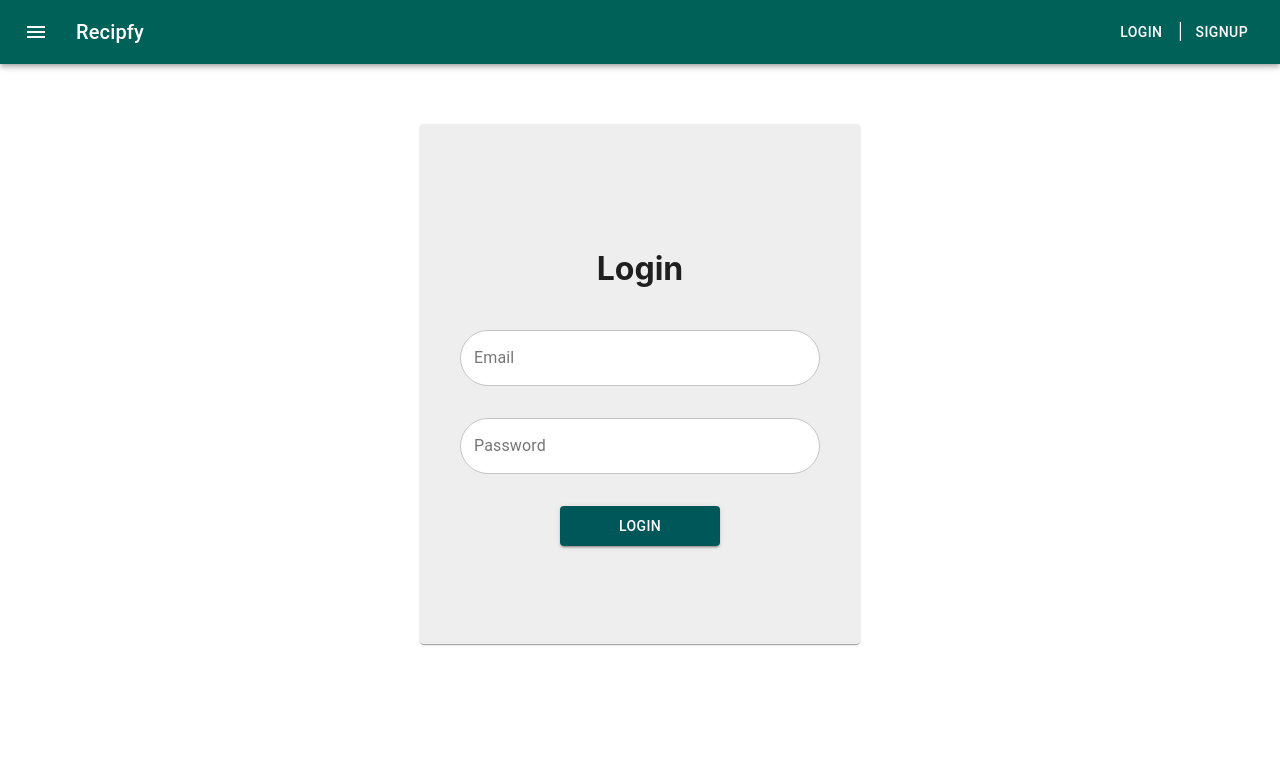
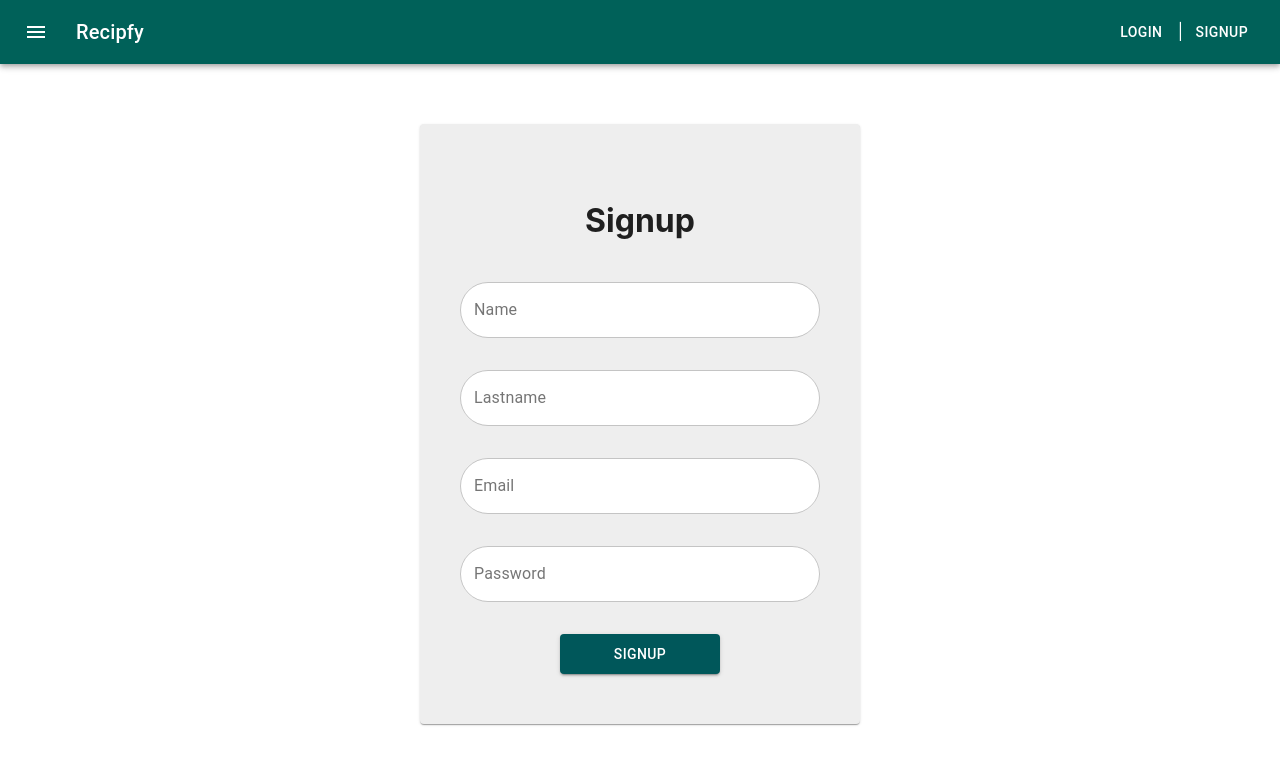
Before and after one commit to davidvmDev/Recipfy, a React (Create React App) app: page /signup in a window 1280 px wide. Shown: the top 764 px of the page. Built offline with nearby package versions, Linux system fonts and the light colour scheme.

Commit message:
Sign up view without functionality

```diff
--- a/src/App.js
+++ b/src/App.js
@@ -2,12 +2,13 @@ import React from 'react';
 import './App.css';
 import Navbar from './components/Navbar'
 import Login from './views/Login'
+import Signup from './views/Signup';
 
 function App() {
   return (
     <div className="App">
       <Navbar />
-      <Login />
+      <Signup />
     </div>
   );
 }
--- /dev/null
+++ b/src/views/Signup.js
@@ -0,0 +1,94 @@
+import { Button, Card, TextField } from "@material-ui/core";
+import React from "react";
+import { makeStyles } from "@material-ui/core/styles";
+
+const useStyles = makeStyles((theme) => ({
+  login: {
+    height: "60vh",
+    display: "flex",
+    justifyContent: "center",
+  },
+  login__title: {
+      fontSize: "2rem"
+  },
+  login__card: {
+    padding: "20px",
+    width: "400px",
+    height: "70%",
+    margin: "auto",
+    marginTop: "60px",
+    justifyContent: "center",
+    backgroundColor: "#EEEEEE",
+    display: "flex",
+    flexDirection: "column",
+    alignItems: "center",
+  },
+  login__form: {
+    width: "100%",
+    display: "flex",
+    flexDirection: "column",
+    alignItems: "center",
+  },
+  form__input: {
+    margin: theme.spacing(2),
+    width: "90%",
+    backgroundColor: "white",
+    color: "black",
+    borderRadius: "50px",
+    [`& fieldset`]: {
+      borderRadius: "50px",
+    },
+  },
+  form__button: {
+    minWidth: "40%",
+    minHeight: " 40px",
+    backgroundColor: "#00575A",
+    color: "white",
+    marginTop: theme.spacing(2),
+  },
+}));
+
+const Signup = () => {
+  const classes = useStyles();
+  return (
+    <Card className={classes.login__card} boxShadow={0}>
+      <h2 className={classes.login__title}>Signup</h2>
+      <form autoComplete="off" className={classes.login__form}>
+        <TextField
+          className={classes.form__input}
+          label="Name"
+          variant="outlined"
+          type="text"
+        />
+        <TextField
+          className={classes.form__input}
+          label="Lastname"
+          variant="outlined"
+          type="text"
+        />
+        <TextField
+          className={classes.form__input}
+          label="Email"
+          variant="outlined"
+          type="email"
+        />
+        <TextField
+          className={classes.form__input}
+          label="Password"
+          variant="outlined"
+          type="password"
+        />
+        <Button
+          className={classes.form__button}
+          variant="contained"
+          color="#006159"
+          type="submit"
+        >
+          Signup
+        </Button>
+      </form>
+    </Card>
+  );
+};
+
+export default Signup;
```
